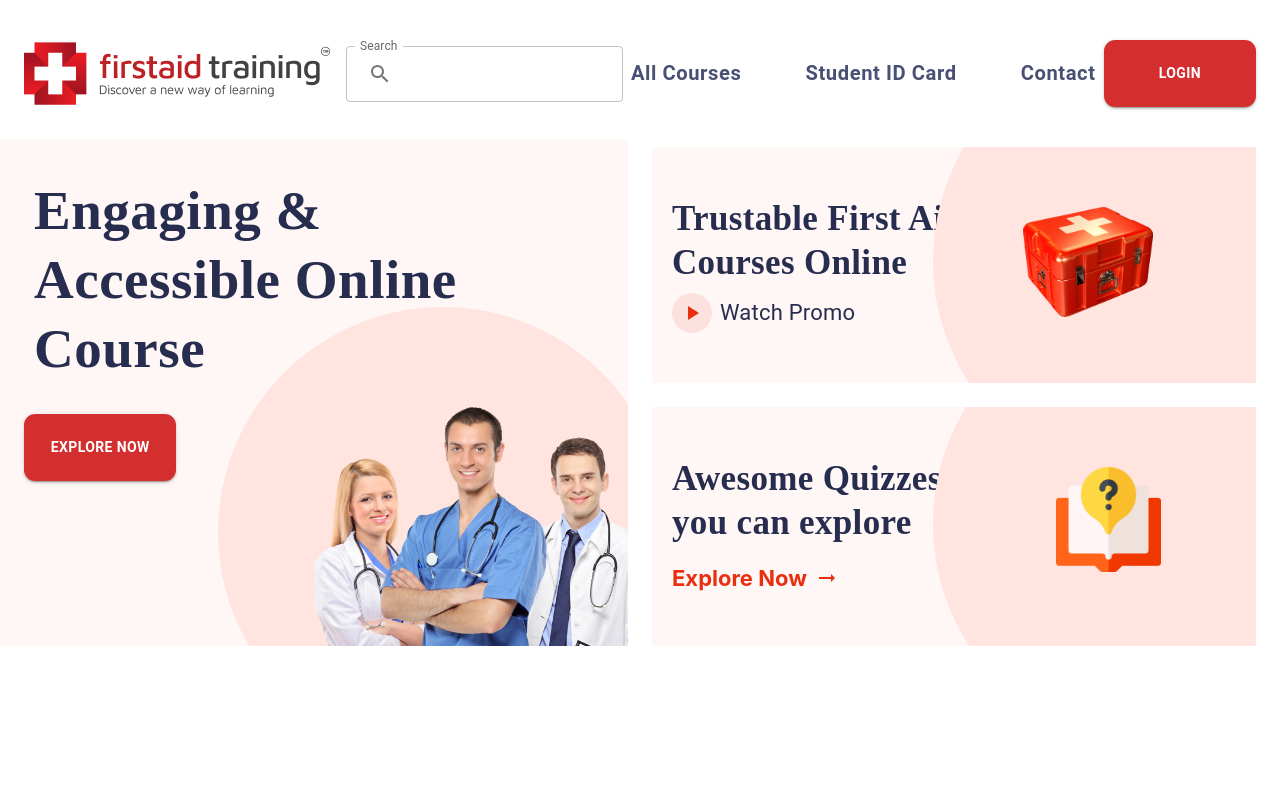
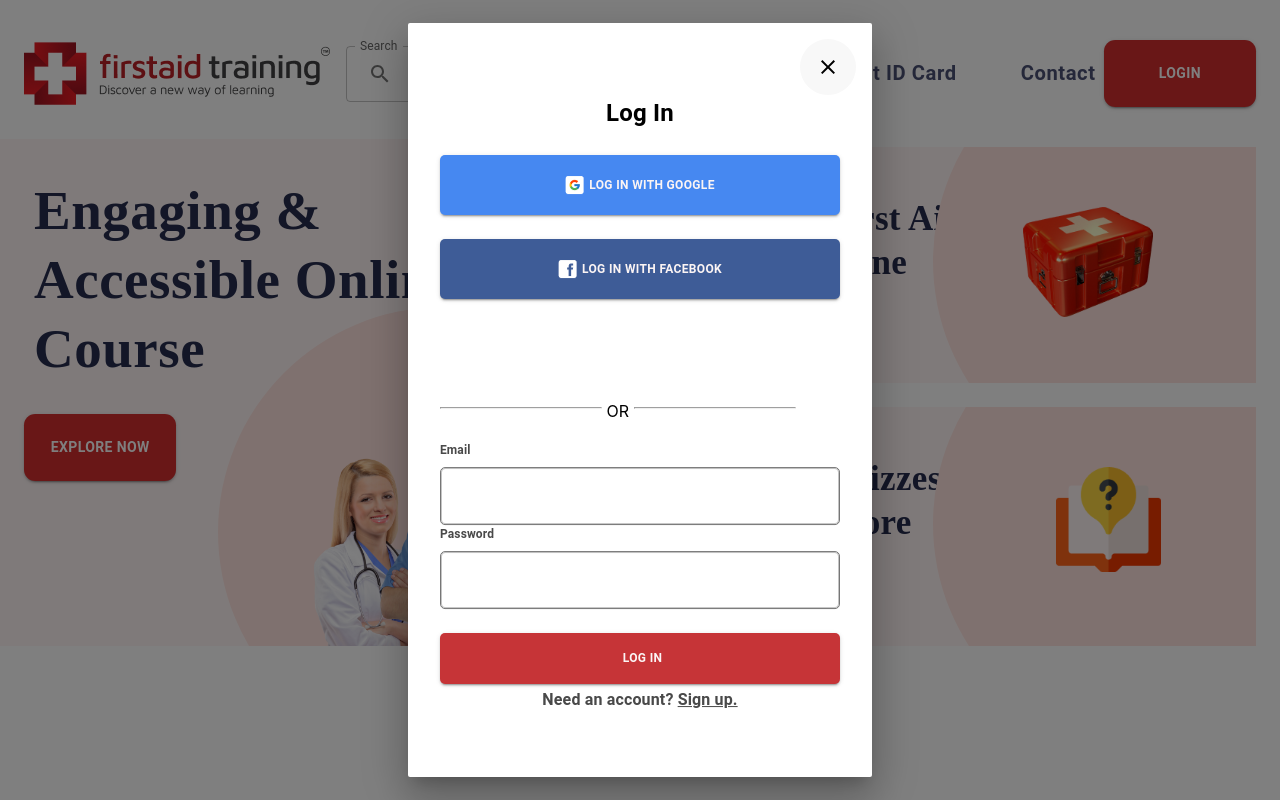
Before and after one commit to tawsifhye/firstaid-learnig-redux, a React (Create React App) app: page / in a window 1280 px wide. Both pictures are taken after a click on the button "LOGIN". Built offline with nearby package versions, Linux system fonts and the light colour scheme.

Commit message:
Login Modal Added

```diff
--- /dev/null
+++ b/src/Components/LoginModal.js
@@ -0,0 +1,109 @@
+import { Box, Modal, TextField, Typography } from '@mui/material';
+import React from 'react';
+import AuthenticationButton from './shared/AuthenticationButton';
+import google_icon from '../images/google-icon.png';
+import facebook_icon from '../images/facebook-icon.png';
+import CloseIcon from '@mui/icons-material/Close';
+
+const Styles = {
+    modal: {
+        position: 'absolute',
+        top: '50%',
+        left: '50%',
+        transform: 'translate(-50%, -50%)',
+        width: '400px',
+        backgroundColor: 'background.paper',
+        background: '#FFFFFF',
+        borderRadius: '2px',
+        boxShadow: 24,
+        p: 4,
+    },
+    form: {
+        width: '100%',
+        border: '1px solid #767676',
+        boxSizing: 'border-box',
+        borderRadius: '5px'
+
+    },
+    label: {
+        fontWeight: 600,
+        fontSize: '12px',
+        color: '#494949',
+        mb: 1,
+    }
+}
+
+
+
+const LoginModal = ({ handleClose, open, registered, setRegistered }) => {
+    return (
+        <div>
+            <Modal
+                open={open}
+                aria-labelledby="modal-modal-title"
+                aria-describedby="modal-modal-description"
+                sx={{ position: 'absolute' }}
+            >
+
+                <Box sx={Styles.modal}>
+                    <CloseIcon onClick={handleClose}
+                        sx={{
+                            position: 'absolute',
+                            top: 16, right: 16,
+                            backgroundColor: '#F8F8F8',
+                            padding: 2,
+                            borderRadius: '50%',
+                            cursor: 'pointer',
+                            transition: '.5s',
+                            ':hover': {
+                                color: 'white',
+                                backgroundColor: 'black'
+                            }
+                        }} />
+                    <Box sx={{ my: 5 }}>
+                        <Typography id="modal-modal-title" sx={{
+                            fontWeight: 'bold',
+                            fontSize: '24px',
+                            textAlign: 'center'
+                        }}>
+                            {registered ? 'Log In' : 'Sign Up'}
+
+                        </Typography>
+                        <AuthenticationButton text='Log In With Google' backgroundColor='#4688F1' icon={google_icon} />
+                        <AuthenticationButton text='Log In With Facebook' backgroundColor='#3E5C97' icon={facebook_icon} />
+                        <Box sx={{ mt: '100px', mb: '20px' }}>
+                            <hr style={{ display: 'inline-block', width: '40%' }} /> <span>OR</span> <hr style={{ display: 'inline-block', width: '40%' }} />
+                        </Box>
+                        <Box>
+                            <Typography sx={Styles.label}>Email</Typography>
+                            <TextField id="outlined-basic" variant="outlined" type="text" sx={Styles.form} />
+
+                            {!registered &&
+                                <>
+                                    <Typography sx={Styles.label}>Name</Typography>
+                                    <TextField id="outlined-basic" variant="outlined" type="email" sx={Styles.form} />
+                                </>
+                            }
+                            <Typography sx={Styles.label}>Password</Typography>
+                            <TextField id="outlined-basic" variant="outlined" type='password' sx={Styles.form} />
+                            <AuthenticationButton text={registered ? 'Log In' : 'Sign Up'} backgroundColor='#C63437' />
+                            <Typography sx={{
+                                fontWeight: 'bold',
+                                fontSize: '16px',
+                                lineHeight: '71.5%',
+                                textAlign: 'center',
+                                color: '#494949',
+                                pt: '10px'
+                            }}>
+                                {registered ? 'Need an account?' : 'Already Have Account?'} <Box component="span" onClick={registered ? () => setRegistered(false) : () => setRegistered(true)} sx={{ textDecoration: 'underline', cursor: 'pointer' }}>{registered ? 'Sign up.' : 'Sign In'}</Box>
+                            </Typography>
+                        </Box>
+                    </Box>
+
+                </Box>
+            </Modal>
+        </div>
+    );
+};
+
+export default LoginModal;
--- a/src/Components/Navbar.js
+++ b/src/Components/Navbar.js
@@ -2,10 +2,10 @@ import { AppBar, Button, Container, IconButton, InputAdornment, Menu, TextField,
 import { Box } from '@mui/system';
 import MenuIcon from '@mui/icons-material/Menu';
 import SearchIcon from '@mui/icons-material/Search';
-import React from 'react';
+import React, { useState } from 'react';
 import logo from '../images/logo.png'
 import PrimaryButton from './shared/PrimaryButton';
-
+import LoginModal from './LoginModal';
 
 const Styles = {
     navlink: {
@@ -24,13 +24,44 @@ const Styles = {
             md: '152.43px'
         },
         height: '67.25px'
-    }
+    },
+    /* modal: {
+        position: 'absolute',
+        top: '50%',
+        left: '50%',
+        transform: 'translate(-50%, -50%)',
+        width: '400px',
+        height: '665px',
+        backgroundColor: 'background.paper',
+        background: '#FFFFFF',
+        borderRadius: '2px',
+        boxShadow: 24,
+        p: 4,
+    },
+    form: {
+        width: '100%',
+        border: '1px solid #767676',
+        boxSizing: 'border-box',
+        borderRadius: '5px'
+
+    },
+    label: {
+        fontWeight: 600,
+        fontSize: '12px',
+        color: '#494949',
+        mb: 1,
+    } */
 }
 
 
 const Navbar = () => {
 
-    const [anchorElNav, setAnchorElNav] = React.useState(null);
+    const [registered, setRegistered] = useState(true)
+    const [open, setOpen] = useState(false);
+    const handleOpen = () => setOpen(true);
+    const handleClose = () => setOpen(false);
+
+    const [anchorElNav, setAnchorElNav] = useState(null);
 
     const handleOpenNavMenu = (event) => {
         setAnchorElNav(event.currentTarget);
@@ -170,11 +201,13 @@ const Navbar = () => {
                         </Box>
                     </Box>
                     <Box sx={{ flexGrow: 0 }}>
-                        <PrimaryButton text="Login" />
+
+                        <PrimaryButton onClick={handleOpen} text="Login" />
+                        <LoginModal handleClose={handleClose} open={open} registered={registered} setRegistered={setRegistered} />
                     </Box>
                 </Toolbar>
-            </Container>
-        </AppBar>
+            </Container >
+        </AppBar >
     );
 };
 
--- /dev/null
+++ b/src/Components/shared/AuthenticationButton.js
@@ -0,0 +1,25 @@
+import { Box, Button } from '@mui/material';
+import React from 'react';
+
+const AuthenticationButton = ({ text, backgroundColor, icon }) => {
+    return (
+        <Box>
+
+            <Button variant="contained" sx={{
+                width: '100%', fontWeight: 600,
+                fontSize: '12px',
+                lineHeight: '71.5%',
+                textTransform: 'uppercase',
+                color: '#FBF4F4',
+                borderRadius: '5px',
+                mt: 3,
+                py: '21px',
+                backgroundColor: backgroundColor
+            }}>
+                <img style={{ marginRight: '5px' }} src={icon} alt="" />  {text}
+            </Button>
+        </Box>
+    );
+};
+
+export default AuthenticationButton;
--- a/src/Components/shared/PrimaryButton.js
+++ b/src/Components/shared/PrimaryButton.js
@@ -11,10 +11,10 @@ const Styles = {
         height: '67.25px'
     }
 }
-const PrimaryButton = ({ text }) => {
+const PrimaryButton = ({ text, onClick }) => {
     return (
         <div>
-            <Button variant="contained" color="error"
+            <Button onClick={onClick} variant="contained" color="error"
                 sx={Styles.loginButton}>
                 {text}
             </Button>
```
Also changed, not shown: src/images/facebook-icon.png (added), src/images/google-icon.png (added).
